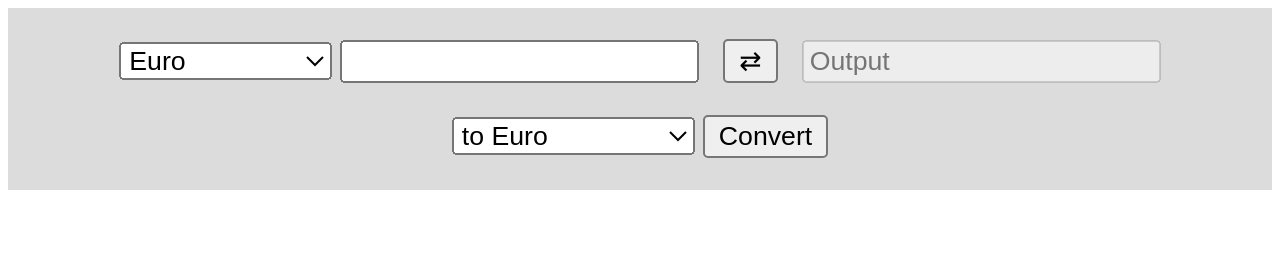
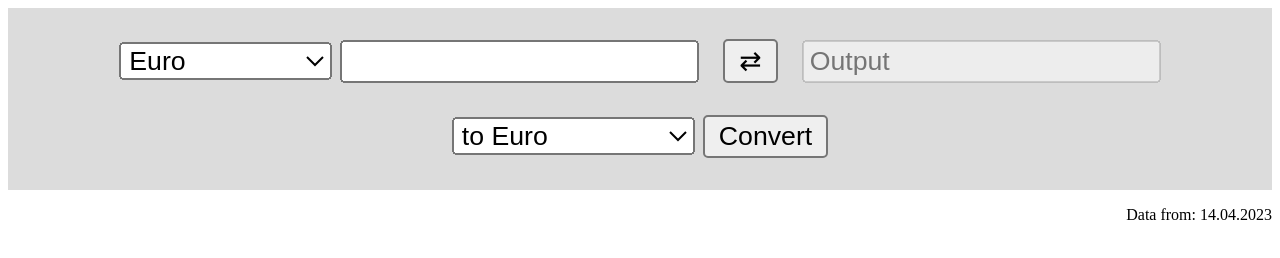
Before and after one commit to JacobUtermoehlen/Currency-Converter-simple-, a plain HTML site: page index.html in a window 1280 px wide. Drawn offline with Linux system fonts and the light colour scheme.

Commit message:
Update index.html

```diff
--- a/index.html
+++ b/index.html
@@ -40,6 +40,10 @@
     <footer>
         <input id="FromStorage" placeholder="FromStorage" hidden="true">
         <input id="ToStorage" placeholder="ToStorage" hidden="true">
+
+        <p style="text-align: right;">
+            Data from: 14.04.2023
+        </p>
     </footer>
 
 </body>
```
